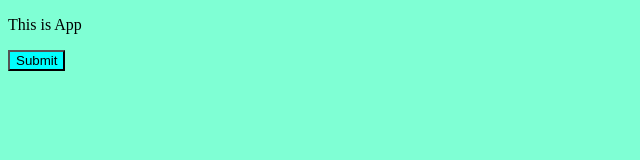
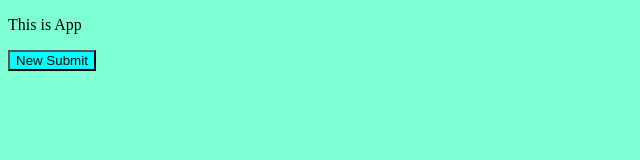
Before and after one commit to NguynDuc2K/git-tutorial, a plain HTML site: page index.html in a window 1280 px wide. Shown: the full height of the page, 0-640 px from the left. Drawn offline with Linux system fonts and the light colour scheme.

Commit message:
update index html file new

```diff
--- a/index.html
+++ b/index.html
@@ -8,6 +8,6 @@
 </head>
 <body>
    <p>This is App</p>
-   <button>Submit</button>
+   <button>New Submit</button>
 </body>
 </html>
```
